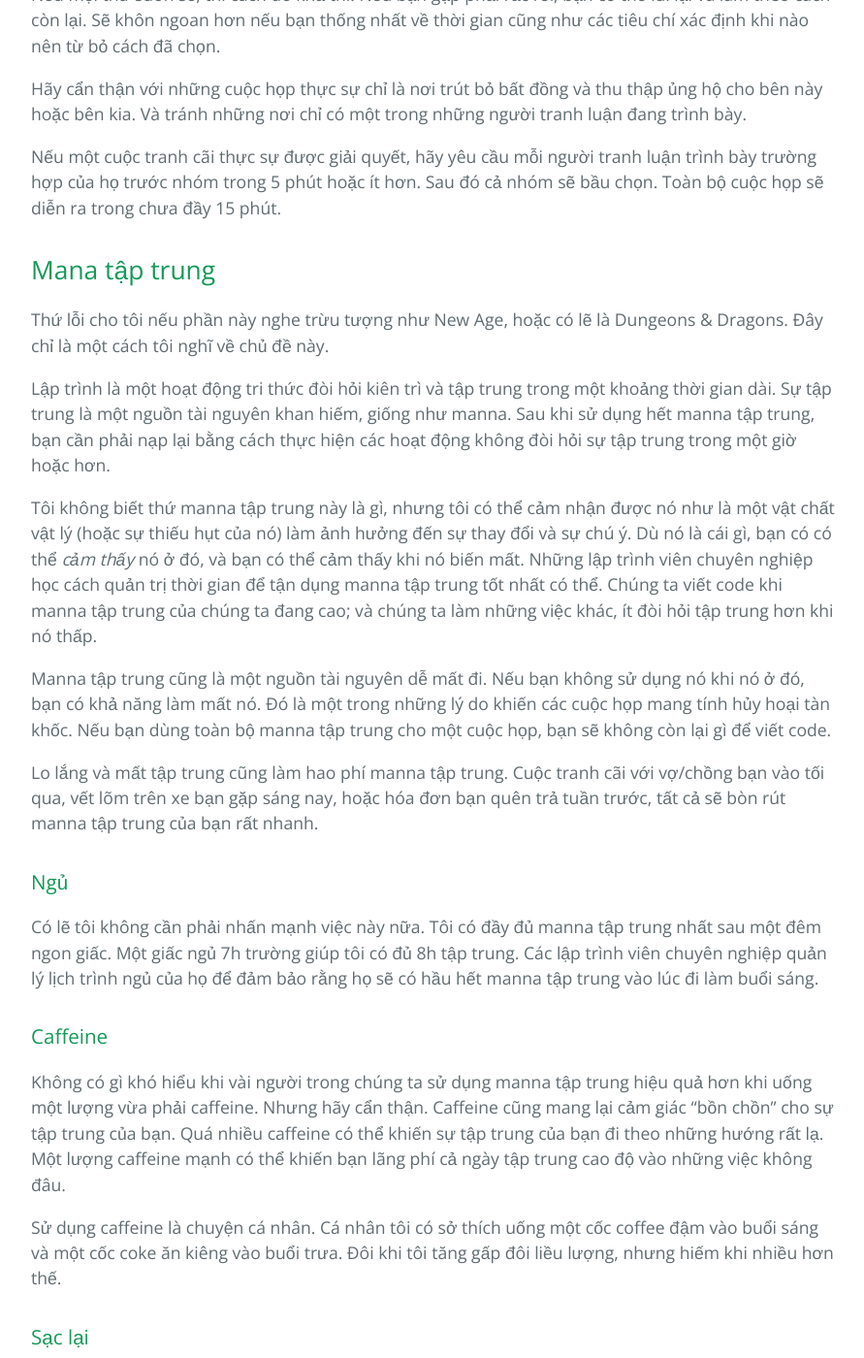
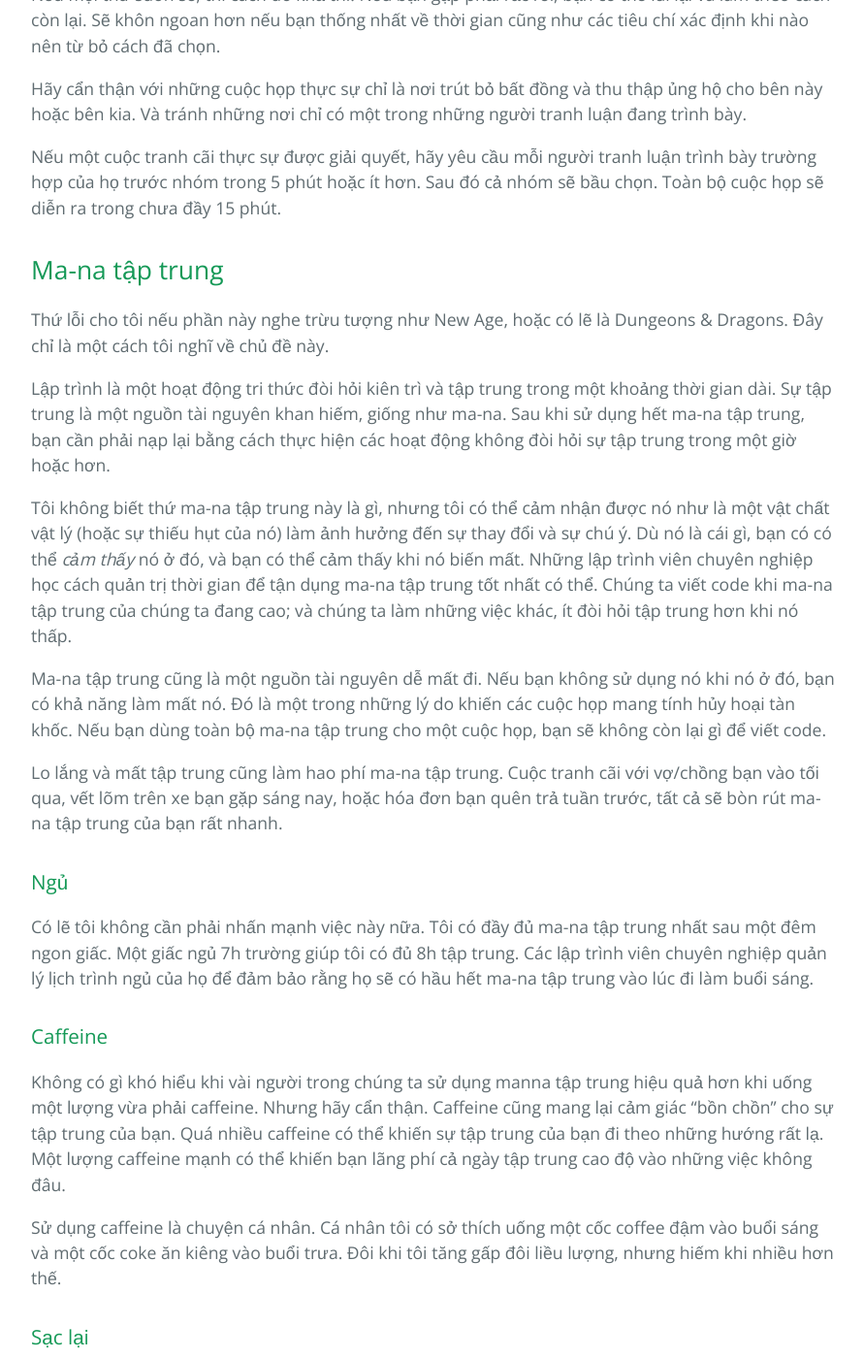
Before and after one commit to HaiBV/haibv.github.io, a Jekyll site: the page built from clean-coder/chapter-9-time-management.md, in a window 1280 px wide and 1400 px high, scrolled down 5046 px. Shown: the whole window at 97% size, without its empty margins (192-1083 px from the left). Built offline with Jekyll 4.4.1, drawn with Linux system fonts in a browser that asks for light colours; our own code applies the rules of GitHub Pages for plain Markdown files; some of the changed text lies outside the part shown.

Commit message:
Book - The Clean Coder - Correction - C9

```diff
--- a/clean-coder/chapter-9-time-management.md
+++ b/clean-coder/chapter-9-time-management.md
@@ -103,21 +103,21 @@ Hãy cẩn thận với những cuộc họp thực sự chỉ là nơi trút b
 
 Nếu một cuộc tranh cãi thực sự được giải quyết, hãy yêu cầu mỗi người tranh luận trình bày trường hợp của họ trước nhóm trong 5 phút hoặc ít hơn. Sau đó cả nhóm sẽ bầu chọn. Toàn bộ cuộc họp sẽ diễn ra trong chưa đầy 15 phút.
 
-## Mana tập trung
+## Ma-na tập trung
 
 Thứ lỗi cho tôi nếu phần này nghe trừu tượng như New Age, hoặc có lẽ là Dungeons & Dragons. Đây chỉ là một cách tôi nghĩ về chủ đề này.
 
-Lập trình là một hoạt động tri thức đòi hỏi kiên trì và tập trung trong một khoảng thời gian dài. Sự tập trung là một nguồn tài nguyên khan hiếm, giống như manna. Sau khi sử dụng hết manna tập trung, bạn cần phải nạp lại bằng cách thực hiện các hoạt động không đòi hỏi sự tập trung trong một giờ hoặc hơn.
+Lập trình là một hoạt động tri thức đòi hỏi kiên trì và tập trung trong một khoảng thời gian dài. Sự tập trung là một nguồn tài nguyên khan hiếm, giống như ma-na. Sau khi sử dụng hết ma-na tập trung, bạn cần phải nạp lại bằng cách thực hiện các hoạt động không đòi hỏi sự tập trung trong một giờ hoặc hơn.
 
-Tôi không biết thứ manna tập trung này là gì, nhưng tôi có thể cảm nhận được nó như là một vật chất vật lý (hoặc sự thiếu hụt của nó) làm ảnh hưởng đến sự thay đổi và sự chú ý. Dù nó là cái gì, bạn có có thể _cảm thấy_ nó ở đó, và bạn có thể cảm thấy khi nó biến mất. Những lập trình viên chuyên nghiệp học cách quản trị thời gian để tận dụng manna tập trung tốt nhất có thể. Chúng ta viết code khi manna tập trung của chúng ta đang cao; và chúng ta làm những việc khác, ít đòi hỏi tập trung hơn khi nó thấp.
+Tôi không biết thứ ma-na tập trung này là gì, nhưng tôi có thể cảm nhận được nó như là một vật chất vật lý (hoặc sự thiếu hụt của nó) làm ảnh hưởng đến sự thay đổi và sự chú ý. Dù nó là cái gì, bạn có có thể _cảm thấy_ nó ở đó, và bạn có thể cảm thấy khi nó biến mất. Những lập trình viên chuyên nghiệp học cách quản trị thời gian để tận dụng ma-na tập trung tốt nhất có thể. Chúng ta viết code khi ma-na tập trung của chúng ta đang cao; và chúng ta làm những việc khác, ít đòi hỏi tập trung hơn khi nó thấp.
 
-Manna tập trung cũng là một nguồn tài nguyên dễ mất đi. Nếu bạn không sử dụng nó khi nó ở đó, bạn có khả năng làm mất nó. Đó là một trong những lý do khiến các cuộc họp mang tính hủy hoại tàn khốc. Nếu bạn dùng toàn bộ manna tập trung cho một cuộc họp, bạn sẽ không còn lại gì để viết code.
+Ma-na tập trung cũng là một nguồn tài nguyên dễ mất đi. Nếu bạn không sử dụng nó khi nó ở đó, bạn có khả năng làm mất nó. Đó là một trong những lý do khiến các cuộc họp mang tính hủy hoại tàn khốc. Nếu bạn dùng toàn bộ ma-na tập trung cho một cuộc họp, bạn sẽ không còn lại gì để viết code.
 
-Lo lắng và mất tập trung cũng làm hao phí manna tập trung. Cuộc tranh cãi với vợ/chồng bạn vào tối qua, vết lõm trên xe bạn gặp sáng nay, hoặc hóa đơn bạn quên trả tuần trước, tất cả sẽ bòn rút manna tập trung của bạn rất nhanh.
+Lo lắng và mất tập trung cũng làm hao phí ma-na tập trung. Cuộc tranh cãi với vợ/chồng bạn vào tối qua, vết lõm trên xe bạn gặp sáng nay, hoặc hóa đơn bạn quên trả tuần trước, tất cả sẽ bòn rút ma-na tập trung của bạn rất nhanh.
 
 ### Ngủ
 
-Có lẽ tôi không cần phải nhấn mạnh việc này nữa. Tôi có đầy đủ manna tập trung nhất sau một đêm ngon giấc. Một giấc ngủ 7h trường giúp tôi có đủ 8h tập trung. Các lập trình viên chuyên nghiệp quản lý lịch trình ngủ của họ để đảm bảo rằng họ sẽ có hầu hết manna tập trung vào lúc đi làm buổi sáng.
+Có lẽ tôi không cần phải nhấn mạnh việc này nữa. Tôi có đầy đủ ma-na tập trung nhất sau một đêm ngon giấc. Một giấc ngủ 7h trường giúp tôi có đủ 8h tập trung. Các lập trình viên chuyên nghiệp quản lý lịch trình ngủ của họ để đảm bảo rằng họ sẽ có hầu hết ma-na tập trung vào lúc đi làm buổi sáng.
 
 ### Caffeine
 
```
Also changed, not shown: other parts of clean-coder/chapter-9-time-management.md (+2 -2 lines).
